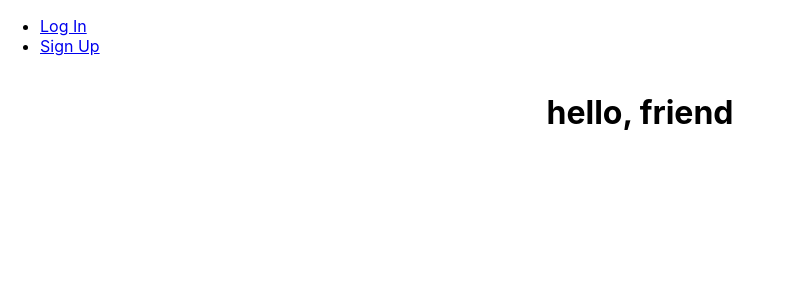
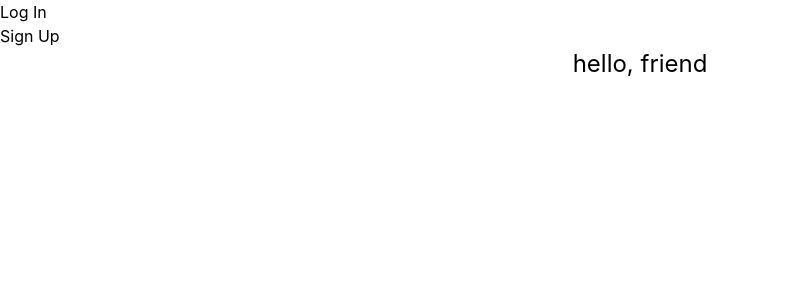
Before and after one commit to maxmay94/lifted-front-end, a React (Create React App) app: page / in a window 1280 px wide. Shown: the top 300 px of the page, without its empty margins (0-794 px from the left). Built offline with nearby package versions, Linux system fonts and the light colour scheme; no server answers.

Commit message:
add tailwind

```diff
--- a/package.json
+++ b/package.json
@@ -32,5 +32,10 @@
     "react-dom": "^18.2.0",
     "react-router-dom": "^6.4.2",
     "react-scripts": "^5.0.1"
+  },
+  "devDependencies": {
+    "autoprefixer": "^10.4.12",
+    "postcss": "^8.4.18",
+    "tailwindcss": "^3.2.1"
   }
 }
--- /dev/null
+++ b/postcss.config.js
@@ -0,0 +1,6 @@
+module.exports = {
+  plugins: {
+    tailwindcss: {},
+    autoprefixer: {},
+  },
+}
--- a/src/App.jsx
+++ b/src/App.jsx
@@ -17,7 +17,7 @@
 import * as authService from './services/authService'
 
 // styles
-import './app.css'
+import './App.css'
 
 const App = () => {
   const [user, setUser] = useState(authService.getUser())
--- a/src/index.css
+++ b/src/index.css
@@ -1,3 +1,7 @@
+@tailwind base;
+@tailwind components;
+@tailwind utilities;
+
 body {
   margin: 0;
   font-family: -apple-system, BlinkMacSystemFont, 'Segoe UI', 'Roboto',
--- a/src/pages/Landing/Landing.jsx
+++ b/src/pages/Landing/Landing.jsx
@@ -2,7 +2,7 @@
 
 const Landing = ({ user }) => {
   return (
-    <main className={styles.container}>
+    <main className='text-center text-2xl'>
       <h1>hello, {user ? user.name : 'friend'}</h1>
     </main>
   )
--- /dev/null
+++ b/tailwind.config.js
@@ -0,0 +1,10 @@
+/** @type {import('tailwindcss').Config} */
+module.exports = {
+  content: [
+    "./src/**/*.{js,jsx,ts,tsx}",
+  ],
+  theme: {
+    extend: {},
+  },
+  plugins: [],
+}
```
Also changed, not shown: 1 other file (tests, documents, lock files or other folders).
